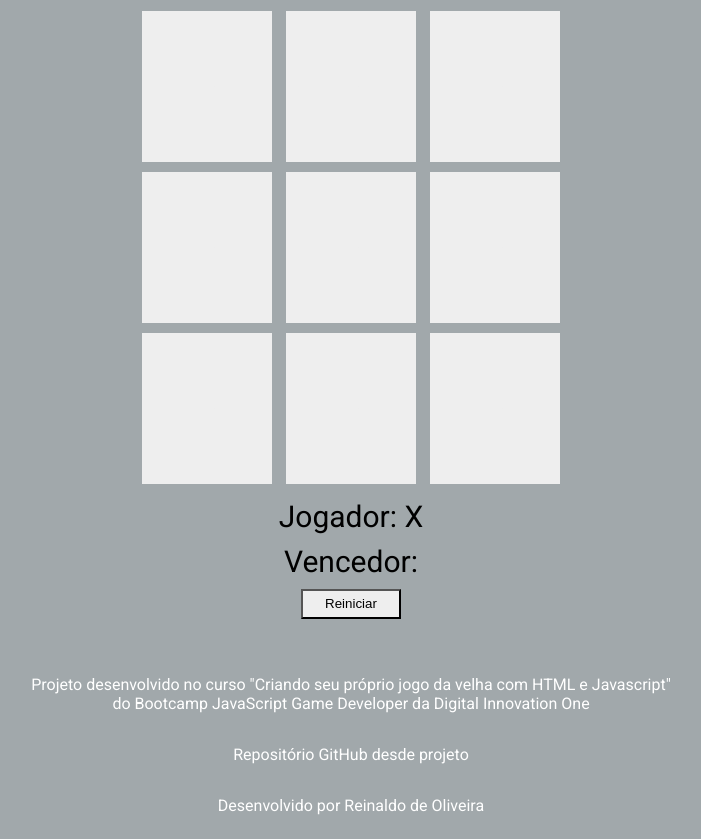
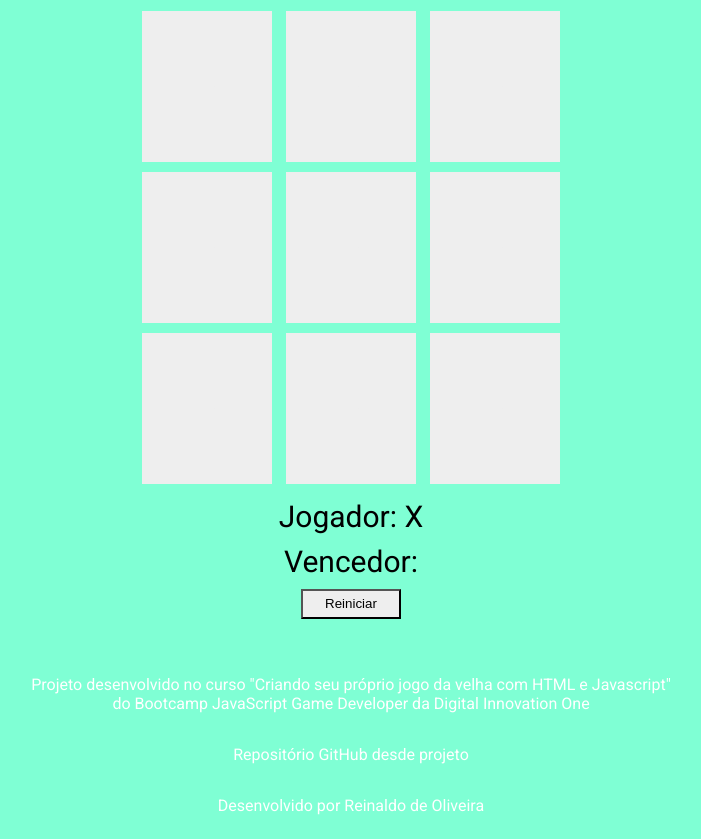
Before and after one commit to redninja015/jogo-da-velha, a plain HTML site: page index.html in a window 1280 px wide. Shown: the part 75-914 px from the top of the page, without its empty margins (289-990 px from the left). Drawn offline with Linux system fonts and the light colour scheme.

Commit message:
Update style.css

```diff
--- a/src/styles/style.css
+++ b/src/styles/style.css
@@ -3,7 +3,7 @@
 body {
     text-align: center;
     font-family: 'Roboto';
-    background-color: #a1a8ab;
+    background-color: #7FFFD4;
 }
 
 .square {
```
